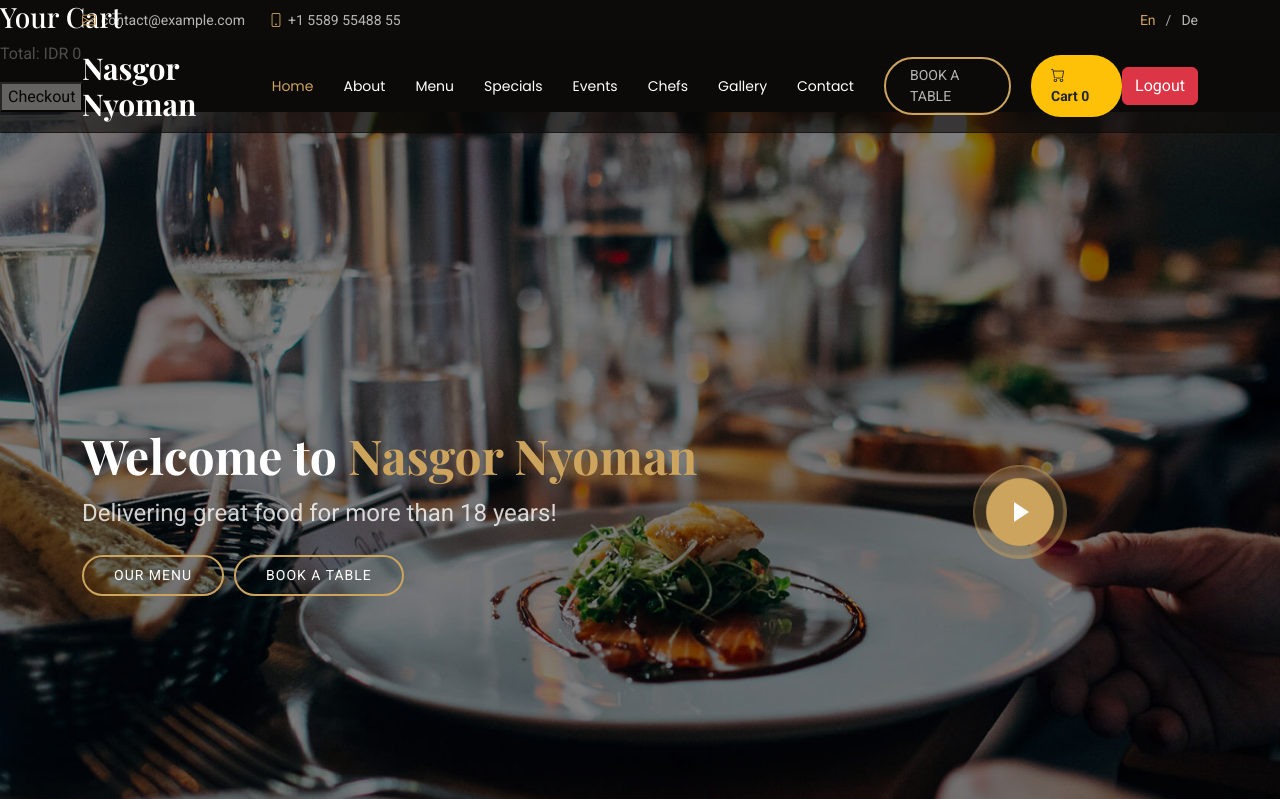
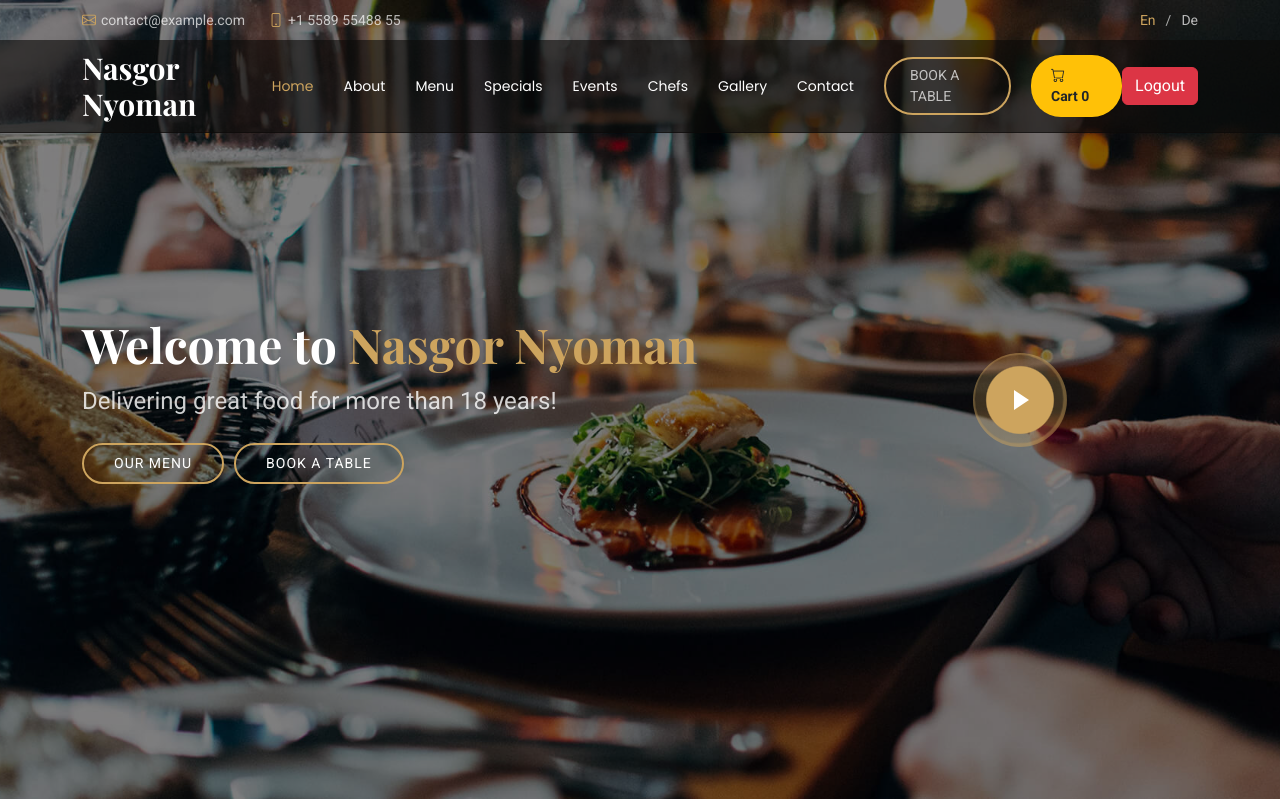
Before and after one commit to JackHunter2/Sismul_Website, a Flask app: template templates/index.html in a window 1280 px wide. Shown: the top 799 px of the page. Run offline with Flask 3, Linux system fonts and the light colour scheme; the template is opened without the code that fills it, so the values that code supplies are empty; some libraries are stand-ins or nearby versions; some web fonts are replaced.

Commit message:
Update index.html

```diff
--- a/templates/index.html
+++ b/templates/index.html
@@ -111,13 +111,6 @@
         </div>
       </div>
     </div>
-  </div>
-
-  <div id="cart">
-    <h3>Your Cart</h3>
-    <div id="cart-container"></div>
-    <p id="cart-total">Total: IDR 0</p>
-    <button onclick="checkout()">Checkout</button>
   </div>
 
   <!-- Checkout Confirmation Modal -->
```
